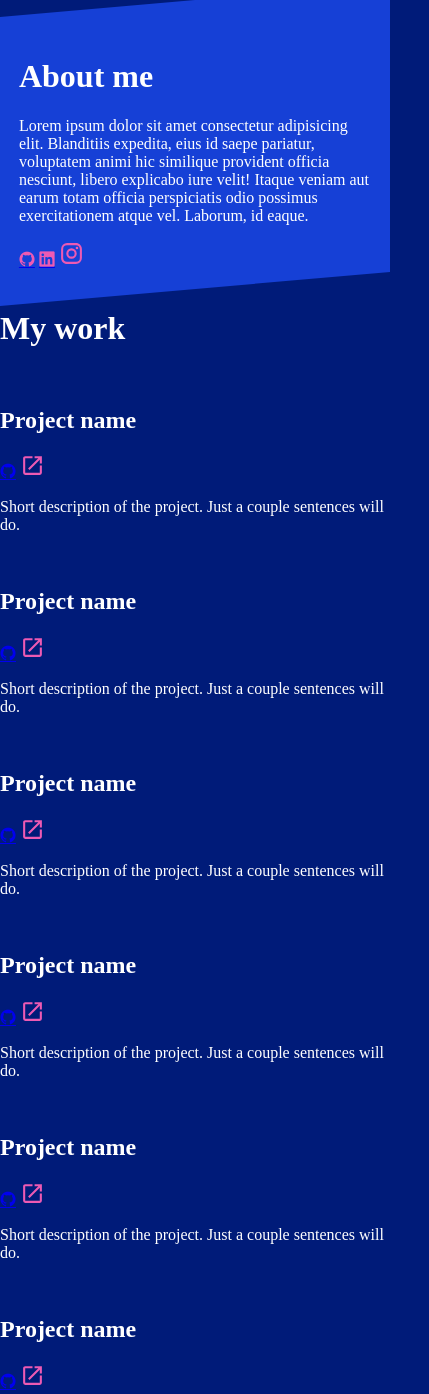
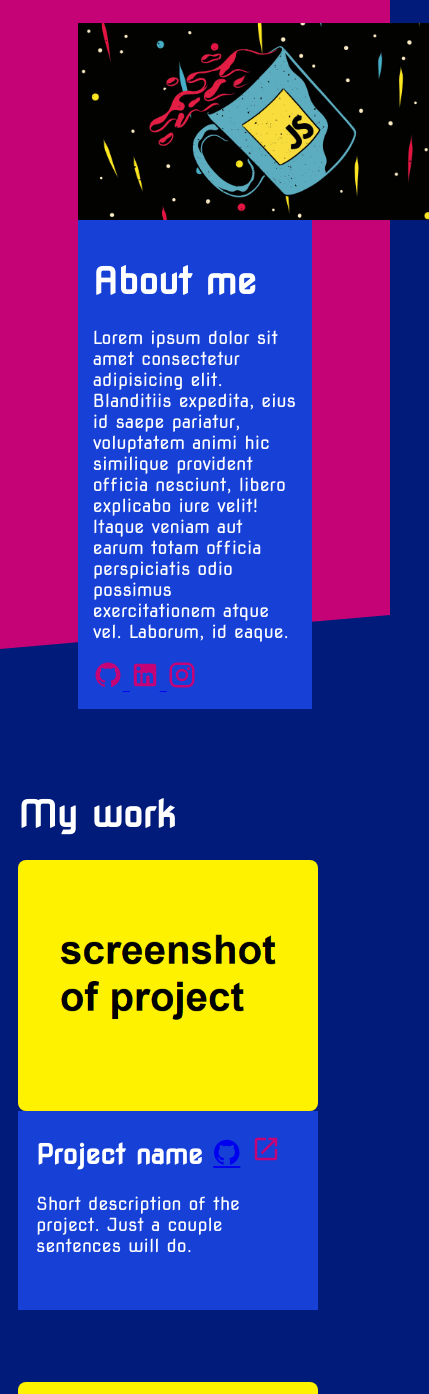
Before and after one commit to Yuseph03/Homepage, a website: page src/index.html in a window 390 px wide. Shown: the top 1394 px of the page, 429 px wide, since content can reach past the window. Drawn offline with nearby package versions, Linux system fonts and the light colour scheme.

Commit message:
Add media queries

```diff
--- a/src/index.html
+++ b/src/index.html
@@ -5,12 +5,15 @@
     <meta name="viewport" content="width=device-width, initial-scale=1.0">
     <title>Homepage</title>
     <link rel="stylesheet" href="styles.css">
+    <link rel="preconnect" href="https://fonts.googleapis.com">
+    <link rel="preconnect" href="https://fonts.gstatic.com" crossorigin>
+    <link href="https://fonts.googleapis.com/css2?family=Nova+Square&display=swap" rel="stylesheet">
     <link rel="stylesheet" href="https://cdn.jsdelivr.net/gh/devicons/devicon@v2.15.1/devicon.min.css">
 </head>
 <body>
     <div class="head-container">
         <div class="content">
-            <img src="#" alt="" class="head-image">
+            <img src="./images/pic.jpg" alt="Javascript logo" class="head-image">
             <div class="head-text">
                 <h1>About me</h1>
                 <p>
@@ -21,8 +24,12 @@
                     Laborum, id eaque.
                 </p>
                 <div class="socials">
-                    <a href="#"><i class="devicon-github-plain"></i></a>
-                    <a href="#"><i class="devicon-linkedin-plain"></i></a>
+                    <a href="#">
+                        <svg xmlns="http://www.w3.org/2000/svg" viewBox="0 0 24 24"><path d="M12,2A10,10 0 0,0 2,12C2,16.42 4.87,20.17 8.84,21.5C9.34,21.58 9.5,21.27 9.5,21C9.5,20.77 9.5,20.14 9.5,19.31C6.73,19.91 6.14,17.97 6.14,17.97C5.68,16.81 5.03,16.5 5.03,16.5C4.12,15.88 5.1,15.9 5.1,15.9C6.1,15.97 6.63,16.93 6.63,16.93C7.5,18.45 8.97,18 9.54,17.76C9.63,17.11 9.89,16.67 10.17,16.42C7.95,16.17 5.62,15.31 5.62,11.5C5.62,10.39 6,9.5 6.65,8.79C6.55,8.54 6.2,7.5 6.75,6.15C6.75,6.15 7.59,5.88 9.5,7.17C10.29,6.95 11.15,6.84 12,6.84C12.85,6.84 13.71,6.95 14.5,7.17C16.41,5.88 17.25,6.15 17.25,6.15C17.8,7.5 17.45,8.54 17.35,8.79C18,9.5 18.38,10.39 18.38,11.5C18.38,15.32 16.04,16.16 13.81,16.41C14.17,16.72 14.5,17.33 14.5,18.26C14.5,19.6 14.5,20.68 14.5,21C14.5,21.27 14.66,21.59 15.17,21.5C19.14,20.16 22,16.42 22,12A10,10 0 0,0 12,2Z" /></svg>
+                    </a>
+                    <a href="#">
+                        <svg xmlns="http://www.w3.org/2000/svg" viewBox="0 0 24 24"><path d="M19 3A2 2 0 0 1 21 5V19A2 2 0 0 1 19 21H5A2 2 0 0 1 3 19V5A2 2 0 0 1 5 3H19M18.5 18.5V13.2A3.26 3.26 0 0 0 15.24 9.94C14.39 9.94 13.4 10.46 12.92 11.24V10.13H10.13V18.5H12.92V13.57C12.92 12.8 13.54 12.17 14.31 12.17A1.4 1.4 0 0 1 15.71 13.57V18.5H18.5M6.88 8.56A1.68 1.68 0 0 0 8.56 6.88C8.56 5.95 7.81 5.19 6.88 5.19A1.69 1.69 0 0 0 5.19 6.88C5.19 7.81 5.95 8.56 6.88 8.56M8.27 18.5V10.13H5.5V18.5H8.27Z" /></svg>
+                    </a>
                     <a href="#">
                         <svg xmlns="http://www.w3.org/2000/svg" viewBox="0 0 24 24"><path d="M7.8,2H16.2C19.4,2 22,4.6 22,7.8V16.2A5.8,5.8 0 0,1 16.2,22H7.8C4.6,22 2,19.4 2,16.2V7.8A5.8,5.8 0 0,1 7.8,2M7.6,4A3.6,3.6 0 0,0 4,7.6V16.4C4,18.39 5.61,20 7.6,20H16.4A3.6,3.6 0 0,0 20,16.4V7.6C20,5.61 18.39,4 16.4,4H7.6M17.25,5.5A1.25,1.25 0 0,1 18.5,6.75A1.25,1.25 0 0,1 17.25,8A1.25,1.25 0 0,1 16,6.75A1.25,1.25 0 0,1 17.25,5.5M12,7A5,5 0 0,1 17,12A5,5 0 0,1 12,17A5,5 0 0,1 7,12A5,5 0 0,1 12,7M12,9A3,3 0 0,0 9,12A3,3 0 0,0 12,15A3,3 0 0,0 15,12A3,3 0 0,0 12,9Z" /></svg>
                     </a>
@@ -34,100 +41,100 @@
         <h1>My work</h1>
         <div class="projects">
             <div class="project-card">
-                <img src="" alt="">
-                <div class="project-title">
-                    <h2>Project name</h2>
-                    <span class="github-project"><a href="#"><i class="devicon-github-plain"></i></a></span>
+                <img src="./images/portfolio.png" alt="">
+                <div class="project-text">
+                    <h2>Project name <span class="github-project"><a href="#"><i class="devicon-github-plain"></i></a></span>
                         <span class="live-project">
                             <a href="#">
                                 <svg xmlns="http://www.w3.org/2000/svg" viewBox="0 0 24 24"><path d="M14,3V5H17.59L7.76,14.83L9.17,16.24L19,6.41V10H21V3M19,19H5V5H12V3H5C3.89,3 3,3.9 3,5V19A2,2 0 0,0 5,21H19A2,2 0 0,0 21,19V12H19V19Z" /></svg>
                             </a>
                         </span>
-                </div>
+                    </h2>
                     <p>
                         Short description of the project.
                         Just a couple sentences will do.
                     </p>
                 </div>
+            </div>
             <div class="project-card">
-                <img src="" alt="">
-                <div class="project-title">
-                    <h2>Project name</h2>
-                    <span class="github-project"><a href="#"><i class="devicon-github-plain"></i></a></span>
+                <img src="./images/portfolio.png" alt="">
+                <div class="project-text">
+                    <h2>Project name <span class="github-project"><a href="#"><i class="devicon-github-plain"></i></a></span>
                         <span class="live-project">
                             <a href="#">
                                 <svg xmlns="http://www.w3.org/2000/svg" viewBox="0 0 24 24"><path d="M14,3V5H17.59L7.76,14.83L9.17,16.24L19,6.41V10H21V3M19,19H5V5H12V3H5C3.89,3 3,3.9 3,5V19A2,2 0 0,0 5,21H19A2,2 0 0,0 21,19V12H19V19Z" /></svg>
                             </a>
                         </span>
-                </div>
+                    </h2>
                     <p>
                         Short description of the project.
                         Just a couple sentences will do.
                     </p>
                 </div>
+            </div>
             <div class="project-card">
-                <img src="" alt="">
-                <div class="project-title">
-                    <h2>Project name</h2>
-                    <span class="github-project"><a href="#"><i class="devicon-github-plain"></i></a></span>
+                <img src="./images/portfolio.png" alt="">
+                <div class="project-text">
+                    <h2>Project name <span class="github-project"><a href="#"><i class="devicon-github-plain"></i></a></span>
                         <span class="live-project">
                             <a href="#">
                                 <svg xmlns="http://www.w3.org/2000/svg" viewBox="0 0 24 24"><path d="M14,3V5H17.59L7.76,14.83L9.17,16.24L19,6.41V10H21V3M19,19H5V5H12V3H5C3.89,3 3,3.9 3,5V19A2,2 0 0,0 5,21H19A2,2 0 0,0 21,19V12H19V19Z" /></svg>
                             </a>
                         </span>
-                </div>
+                    </h2>
                     <p>
                         Short description of the project.
                         Just a couple sentences will do.
                     </p>
                 </div>
+            </div>
             <div class="project-card">
-                <img src="" alt="">
-                <div class="project-title">
-                    <h2>Project name</h2>
-                    <span class="github-project"><a href="#"><i class="devicon-github-plain"></i></a></span>
+                <img src="./images/portfolio.png" alt="">
+                <div class="project-text">
+                    <h2>Project name <span class="github-project"><a href="#"><i class="devicon-github-plain"></i></a></span>
                         <span class="live-project">
                             <a href="#">
                                 <svg xmlns="http://www.w3.org/2000/svg" viewBox="0 0 24 24"><path d="M14,3V5H17.59L7.76,14.83L9.17,16.24L19,6.41V10H21V3M19,19H5V5H12V3H5C3.89,3 3,3.9 3,5V19A2,2 0 0,0 5,21H19A2,2 0 0,0 21,19V12H19V19Z" /></svg>
                             </a>
                         </span>
-                </div>
+                    </h2>
                     <p>
                         Short description of the project.
                         Just a couple sentences will do.
                     </p>
                 </div>
+            </div>
             <div class="project-card">
-                <img src="" alt="">
-                <div class="project-title">
-                    <h2>Project name</h2>
-                    <span class="github-project"><a href="#"><i class="devicon-github-plain"></i></a></span>
+                <img src="./images/portfolio.png" alt="">
+                <div class="project-text">
+                    <h2>Project name <span class="github-project"><a href="#"><i class="devicon-github-plain"></i></a></span>
                         <span class="live-project">
                             <a href="#">
                                 <svg xmlns="http://www.w3.org/2000/svg" viewBox="0 0 24 24"><path d="M14,3V5H17.59L7.76,14.83L9.17,16.24L19,6.41V10H21V3M19,19H5V5H12V3H5C3.89,3 3,3.9 3,5V19A2,2 0 0,0 5,21H19A2,2 0 0,0 21,19V12H19V19Z" /></svg>
                             </a>
                         </span>
-                </div>
+                    </h2>
                     <p>
                         Short description of the project.
                         Just a couple sentences will do.
                     </p>
                 </div>
+            </div>
             <div class="project-card">
-                <img src="" alt="">
-                <div class="project-title">
-                    <h2>Project name</h2>
-                    <span class="github-project"><a href="#"><i class="devicon-github-plain"></i></a></span>
+                <img src="./images/portfolio.png" alt="">
+                <div class="project-text">
+                    <h2>Project name <span class="github-project"><a href="#"><i class="devicon-github-plain"></i></a></span>
                         <span class="live-project">
                             <a href="#">
                                 <svg xmlns="http://www.w3.org/2000/svg" viewBox="0 0 24 24"><path d="M14,3V5H17.59L7.76,14.83L9.17,16.24L19,6.41V10H21V3M19,19H5V5H12V3H5C3.89,3 3,3.9 3,5V19A2,2 0 0,0 5,21H19A2,2 0 0,0 21,19V12H19V19Z" /></svg>
                             </a>
                         </span>
-                </div>
+                    </h2>
                     <p>
                         Short description of the project.
                         Just a couple sentences will do.
                     </p>
+                </div>
             </div>
         </div>
     </main>
@@ -151,16 +158,18 @@
                 email@domain.com
             </p>
             <div class="socials">
-                <a href="#"><i class="devicon-github-plain"></i></a>
-                <a href="#"><i class="devicon-linkedin-plain"></i></a>
-                <span class="instagram">
-                    <a href="">
+                <a href="#">
+                    <svg xmlns="http://www.w3.org/2000/svg" viewBox="0 0 24 24"><path d="M12,2A10,10 0 0,0 2,12C2,16.42 4.87,20.17 8.84,21.5C9.34,21.58 9.5,21.27 9.5,21C9.5,20.77 9.5,20.14 9.5,19.31C6.73,19.91 6.14,17.97 6.14,17.97C5.68,16.81 5.03,16.5 5.03,16.5C4.12,15.88 5.1,15.9 5.1,15.9C6.1,15.97 6.63,16.93 6.63,16.93C7.5,18.45 8.97,18 9.54,17.76C9.63,17.11 9.89,16.67 10.17,16.42C7.95,16.17 5.62,15.31 5.62,11.5C5.62,10.39 6,9.5 6.65,8.79C6.55,8.54 6.2,7.5 6.75,6.15C6.75,6.15 7.59,5.88 9.5,7.17C10.29,6.95 11.15,6.84 12,6.84C12.85,6.84 13.71,6.95 14.5,7.17C16.41,5.88 17.25,6.15 17.25,6.15C17.8,7.5 17.45,8.54 17.35,8.79C18,9.5 18.38,10.39 18.38,11.5C18.38,15.32 16.04,16.16 13.81,16.41C14.17,16.72 14.5,17.33 14.5,18.26C14.5,19.6 14.5,20.68 14.5,21C14.5,21.27 14.66,21.59 15.17,21.5C19.14,20.16 22,16.42 22,12A10,10 0 0,0 12,2Z" /></svg>
+                </a>
+                <a href="#">
+                    <svg xmlns="http://www.w3.org/2000/svg" viewBox="0 0 24 24"><path d="M19 3A2 2 0 0 1 21 5V19A2 2 0 0 1 19 21H5A2 2 0 0 1 3 19V5A2 2 0 0 1 5 3H19M18.5 18.5V13.2A3.26 3.26 0 0 0 15.24 9.94C14.39 9.94 13.4 10.46 12.92 11.24V10.13H10.13V18.5H12.92V13.57C12.92 12.8 13.54 12.17 14.31 12.17A1.4 1.4 0 0 1 15.71 13.57V18.5H18.5M6.88 8.56A1.68 1.68 0 0 0 8.56 6.88C8.56 5.95 7.81 5.19 6.88 5.19A1.69 1.69 0 0 0 5.19 6.88C5.19 7.81 5.95 8.56 6.88 8.56M8.27 18.5V10.13H5.5V18.5H8.27Z" /></svg>
+                </a>
+                <a href="#">
                     <svg xmlns="http://www.w3.org/2000/svg" viewBox="0 0 24 24"><path d="M7.8,2H16.2C19.4,2 22,4.6 22,7.8V16.2A5.8,5.8 0 0,1 16.2,22H7.8C4.6,22 2,19.4 2,16.2V7.8A5.8,5.8 0 0,1 7.8,2M7.6,4A3.6,3.6 0 0,0 4,7.6V16.4C4,18.39 5.61,20 7.6,20H16.4A3.6,3.6 0 0,0 20,16.4V7.6C20,5.61 18.39,4 16.4,4H7.6M17.25,5.5A1.25,1.25 0 0,1 18.5,6.75A1.25,1.25 0 0,1 17.25,8A1.25,1.25 0 0,1 16,6.75A1.25,1.25 0 0,1 17.25,5.5M12,7A5,5 0 0,1 17,12A5,5 0 0,1 12,17A5,5 0 0,1 7,12A5,5 0 0,1 12,7M12,9A3,3 0 0,0 9,12A3,3 0 0,0 12,15A3,3 0 0,0 15,12A3,3 0 0,0 12,9Z" /></svg>
                 </a>
-                </span>
             </div>
         </div>
-        <img src="#" alt="" class="foot-image">
+        <img src="./images/pic.jpg" alt="" class="foot-image">
     </footer>
 </body>
 </html>
--- a/src/styles.css
+++ b/src/styles.css
@@ -1,10 +1,10 @@
 :root {
     --dark-blue: #001B79;
     --light-blue: #1640D6;
-    --dark-pink: #ED5AB3;
+    --dark-pink: #c50377;
     --light-pink: #ED5AB3;
     --magic-number: 0.09719;
-	--content-width: 50vw;
+	--content-width: 60vw;
 	--skew-padding: calc(var(--content-width) * var(--magic-number));
 }
 
@@ -12,29 +12,100 @@ body {
     margin: 0;
     background-color: var(--dark-blue);
     color: white;
+    font-family: 'Nova Square', sans-serif;
+    font-size: 18px;
 }
 
 svg {
-    max-width: 25px;
+    max-width: 30px;
     fill: var(--dark-pink);
 }
 
 .head-container {
-    background: var(--light-blue);
-    transform: skewY(-5deg);
+    background-color: var(--dark-pink);
+    transform: skewY(-5deg) translateY(-100px);
+}
+
+.head-container img {
+    width: 500px;
 }
 
 .content {
-    max-width: 50em;
+    display: flex;
+    flex-direction: row;
+    justify-content: space-around;
+    max-width: 60vw;
     margin: 0 auto;
     padding: var(--skew-padding);
-    transform: skewY(5deg);
+    transform: skewY(5deg) translateY(100px);
 }
 
-.socials i{
-    color: var(--dark-pink);
+.head-text {
+    background-color: var(--light-blue);
+    padding: 15px;
 }
 
 main {
+   margin: 0 auto;
+   padding: 3em;
+}
+
+.projects {
     display: grid;
+    grid-template-columns: repeat(auto-fill, minmax(400px, 1fr));
+    gap: 4em;
 }
+
+.project-card {
+    display: flex;
+    flex-direction: column;
+}
+
+.project-card img {
+    border-radius: 8px;
+}
+
+.project-card,
+.project-card img {
+    max-width: 300px;
+}
+
+.project-text {
+    padding: 0 1em 2em 1em;
+    background-color: var(--light-blue);
+}
+
+footer {
+    display: flex;
+    flex-direction: row;
+    justify-content: space-around;
+    padding: 3em;
+    background-color: var(--light-blue);
+}
+
+
+footer img {
+    max-width: 700px;
+}
+
+
+@media (max-width: 800px) {
+    .content, footer, main {
+        flex-wrap: wrap;
+    }
+    main {
+        padding: 2em 1em 2em 1em;
+    }
+    .head-container img {
+        max-width: 90vw;
+    }
+    /* .projects {
+        grid-template-columns: repeat(auto-fit, 1fr);
+    } */
+    .project-card img {
+        max-width: 90vw;
+    }
+    footer img {
+        max-width: 90vw;
+    }
+}
```
Also changed, not shown: src/images/pic.jpg (added), src/images/portfolio.png (added), 1 other file. Lines whose indentation alone changed are shown as unchanged.
